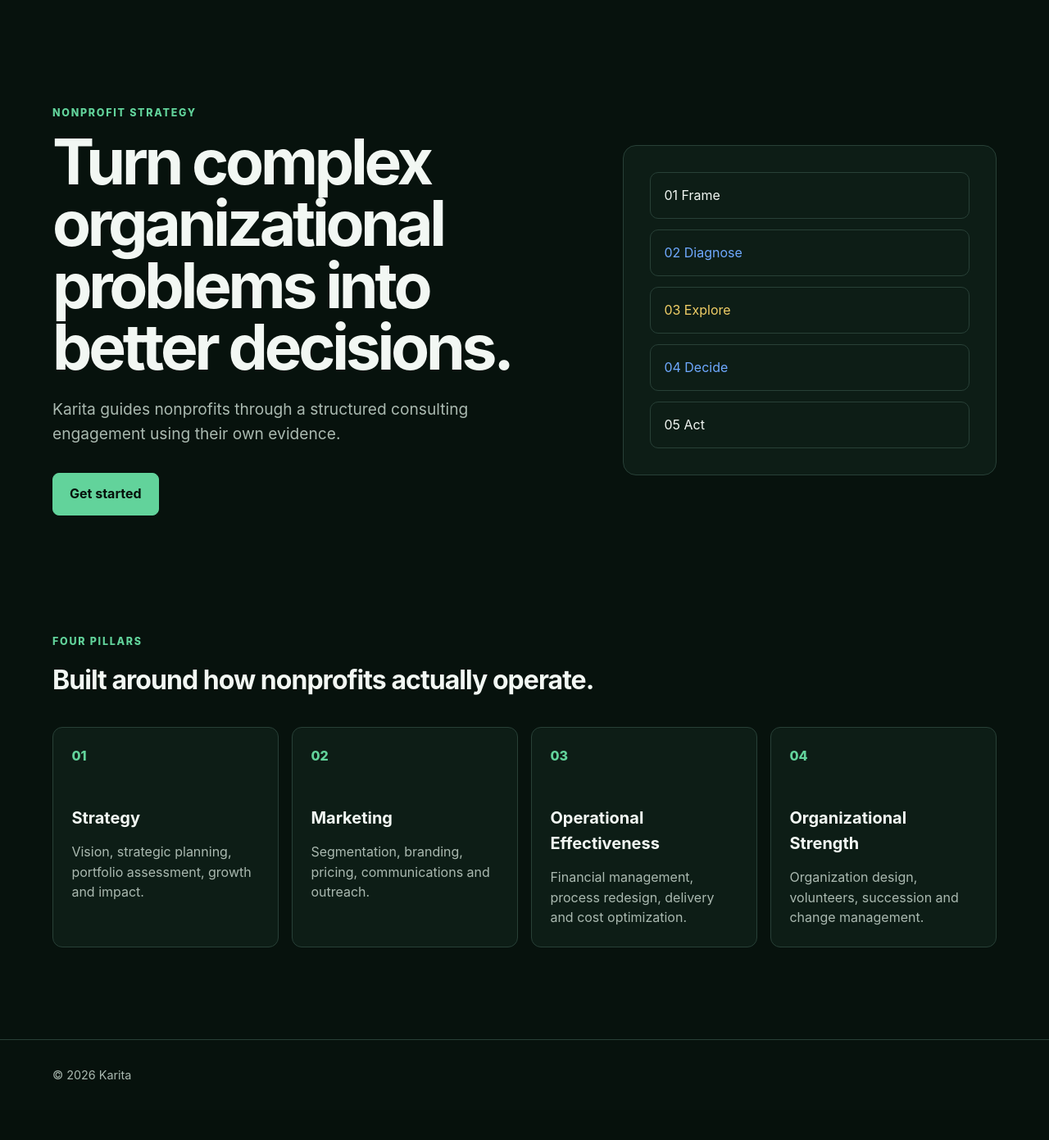
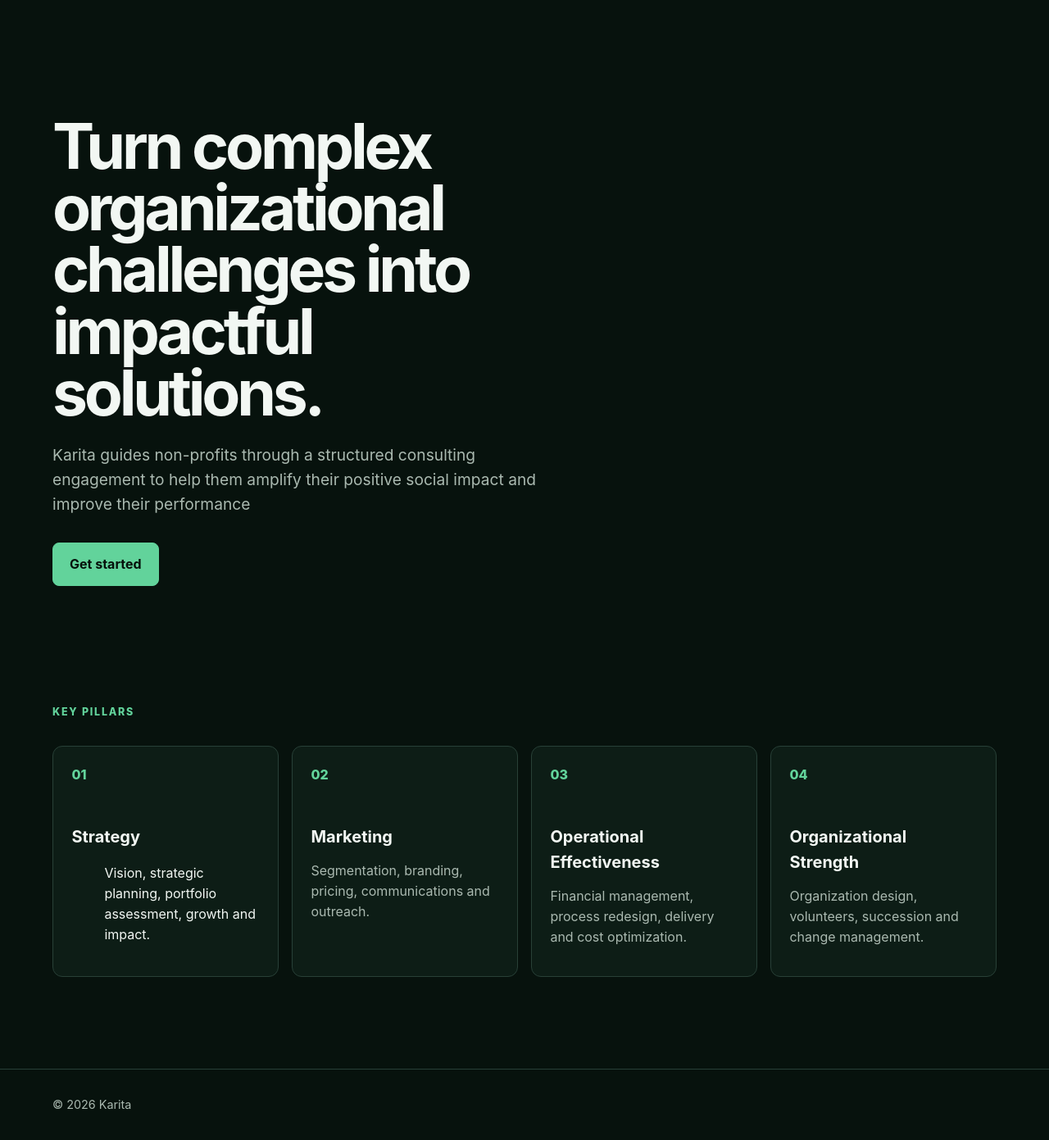
Before and after one commit to edimaudo/Karita, a FastAPI app: page / in a window 1280 px wide. Shown: the part 72-1463 px from the top of the page at 82% size. Before the commit the page ends 1390 px from the top, so only its background shows below. Run offline with FastAPI, Linux system fonts and the light colour scheme.

Commit message:
Update index.html

```diff
--- a/templates/index.html
+++ b/templates/index.html
@@ -3,23 +3,23 @@
 {% block content %}
 <section class="hero">
   <div>
-    <p class="eyebrow">NONPROFIT STRATEGY</p>
-    <h1>Turn complex organizational problems into better decisions.</h1>
-    <p class="lede">Karita guides nonprofits through a structured consulting engagement using their own evidence.</p>
+    <p class="eyebrow"></p>
+    <h1>Turn complex organizational challenges into impactful solutions.</h1>
+    <p class="lede">Karita guides non-profits through a structured consulting engagement to help them amplify their positive social impact and improve their performance</p>
     <a class="button primary" href="/reframer">Get started</a>
   </div>
-  <div class="hero-panel" aria-label="Karita workflow">
-    <span>01 Frame</span><span>02 Diagnose</span><span>03 Explore</span><span>04 Decide</span><span>05 Act</span>
-  </div>
+  <!-- <div class="hero-panel" aria-label="Karita workflow">
+    <span>01 Reframe</span><span>02 Diagnose</span><span>03 Explore</span><span>04 Decide</span><span>05 Act</span>
+  </div> -->
 </section>
 
 <section class="pillars" aria-labelledby="pillars-title">
   <div class="section-heading">
-    <p class="eyebrow">FOUR PILLARS</p>
-    <h2 id="pillars-title">Built around how nonprofits actually operate.</h2>
+    <p class="eyebrow">KEY PILLARS</p>
+    <!-- <h2 id="pillars-title">Built around how nonprofits actually operate.</h2> -->
   </div>
   <div class="pillar-grid">
-    <article><span class="pillar-number">01</span><h3>Strategy</h3><p>Vision, strategic planning, portfolio assessment, growth and impact.</p></article>
+    <article><span class="pillar-number">01</span><h3>Strategy</h3><p><ul>Vision, strategic planning, portfolio assessment, growth and impact.</ul></p></article>
     <article><span class="pillar-number">02</span><h3>Marketing</h3><p>Segmentation, branding, pricing, communications and outreach.</p></article>
     <article><span class="pillar-number">03</span><h3>Operational Effectiveness</h3><p>Financial management, process redesign, delivery and cost optimization.</p></article>
     <article><span class="pillar-number">04</span><h3>Organizational Strength</h3><p>Organization design, volunteers, succession and change management.</p></article>
```
